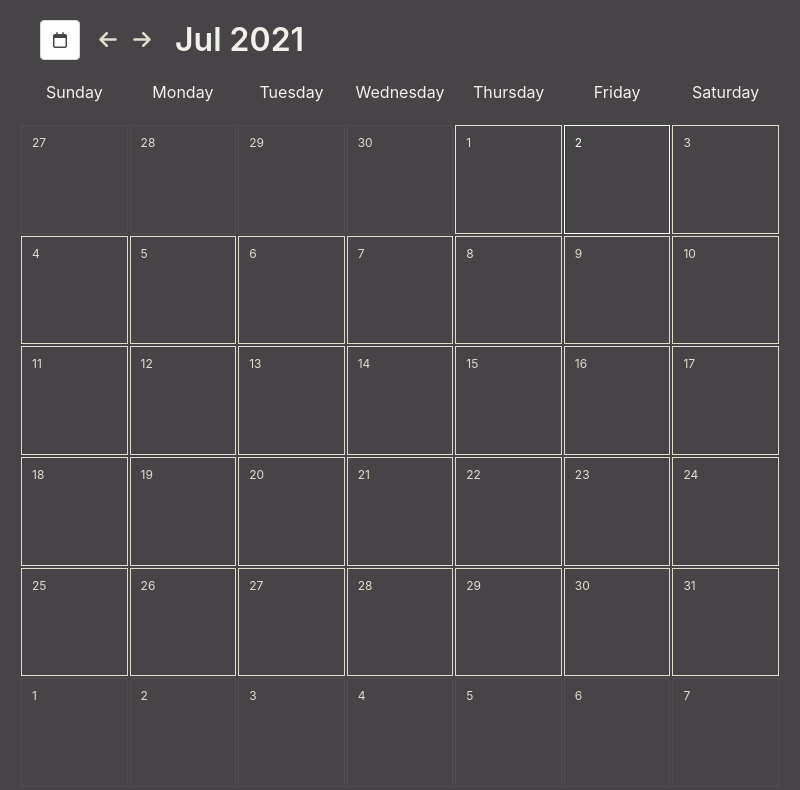
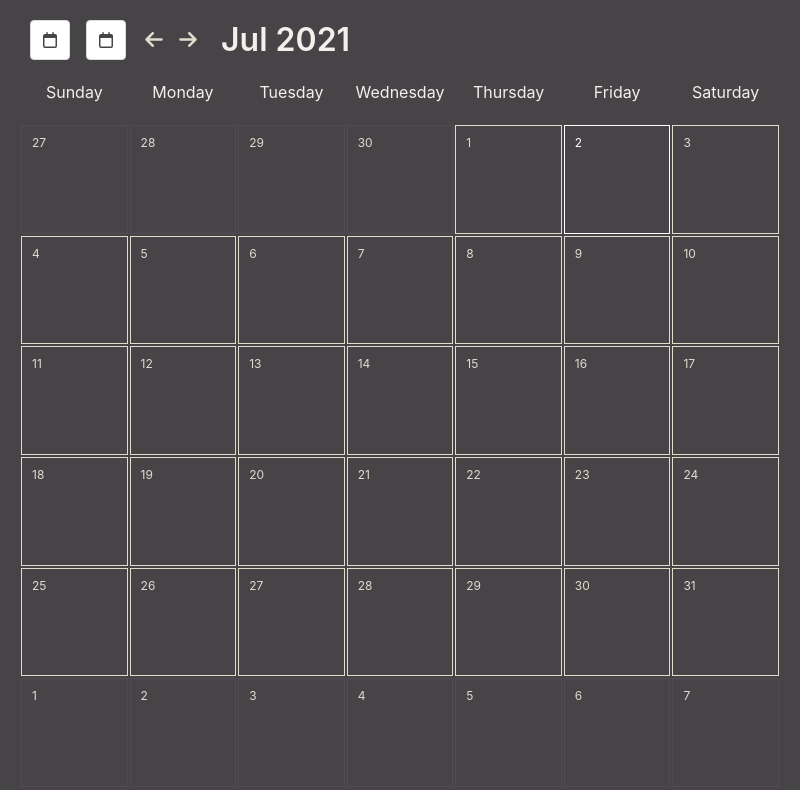
Before and after one commit to jwhitlow45/caltron, an Electron app: page src/index.html in a window 800 px wide. Drawn offline with nearby package versions, Linux system fonts and the light colour scheme.

Commit message:
feat:add second button for future feature

```diff
--- a/src/css/nav-bar.css
+++ b/src/css/nav-bar.css
@@ -10,7 +10,7 @@
 
   /* spacing */
   margin: 1em;
-  padding-left: 1em;
+  padding-left: 0.5em;
   text-align: center;
 }
 
@@ -35,7 +35,8 @@
   cursor: pointer;
 }
 
-#view-toggle {
+#view-toggle,
+#calendar-jump {
   /* spacing */
   margin-right: 1em;
 
@@ -43,6 +44,7 @@
   color: var(--view-toggle-button-color);
 }
 
-#view-toggle-icon {
+#view-toggle-icon,
+#calendar-jump-icon {
   color: var(--view-toggle-icon-color);
 }
--- a/src/index.html
+++ b/src/index.html
@@ -25,6 +25,10 @@
         ><span class="icon"
           ><i id="view-toggle-icon" class="far fa-calendar"></i></span
       ></a>
+      <a id="calendar-jump" class="button is-regular"
+        ><span class="icon"
+          ><i id="calendar-jump-icon" class="far fa-calendar"></i></span
+      ></a>
       <span class="icon-text">
         <span id="left-arrow" class="icon"
           ><i id="arrow" class="fas fa-arrow-left"></i
```
